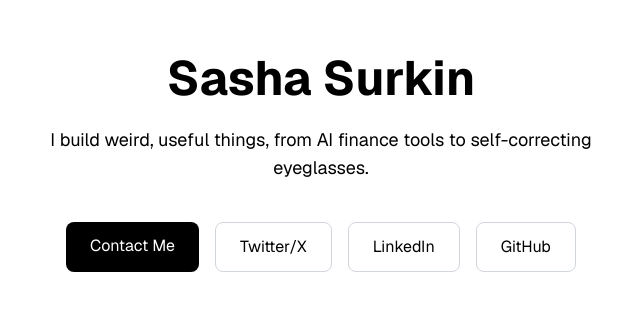
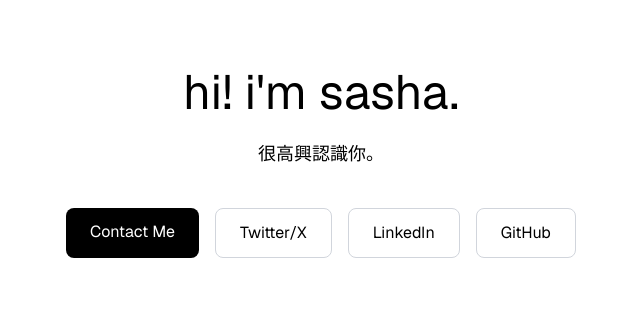
Before and after one commit to SashaSurkin/sashasurkin-site, a Next.js app: page / in a window 1280 px wide. Shown: the part 237-548 px from the top of the page, without its empty margins (319-959 px from the left). Built offline with nearby package versions, Linux system fonts and the light colour scheme.

Commit message:
added chinese

```diff
--- a/src/app/page.tsx
+++ b/src/app/page.tsx
@@ -3,9 +3,9 @@ import Image from "next/image";
 export default function Home() {
   return (
     <main className="flex flex-col items-center justify-center min-h-screen p-8 font-sans bg-white text-black">
-      <h1 className="text-5xl font-bold mb-6">Sasha Surkin</h1>
+      <h1 className="text-5xl mb-6">hi! i'm sasha.</h1>
       <p className="text-lg text-center max-w-xl mb-10">
-        I build weird, useful things, from AI finance tools to self-correcting eyeglasses.
+       很高興認識你。
       </p>
 
       <div className="flex flex-col sm:flex-row gap-4">
```
Also changed, not shown: 2 other files (tests, documents, lock files or other folders).
